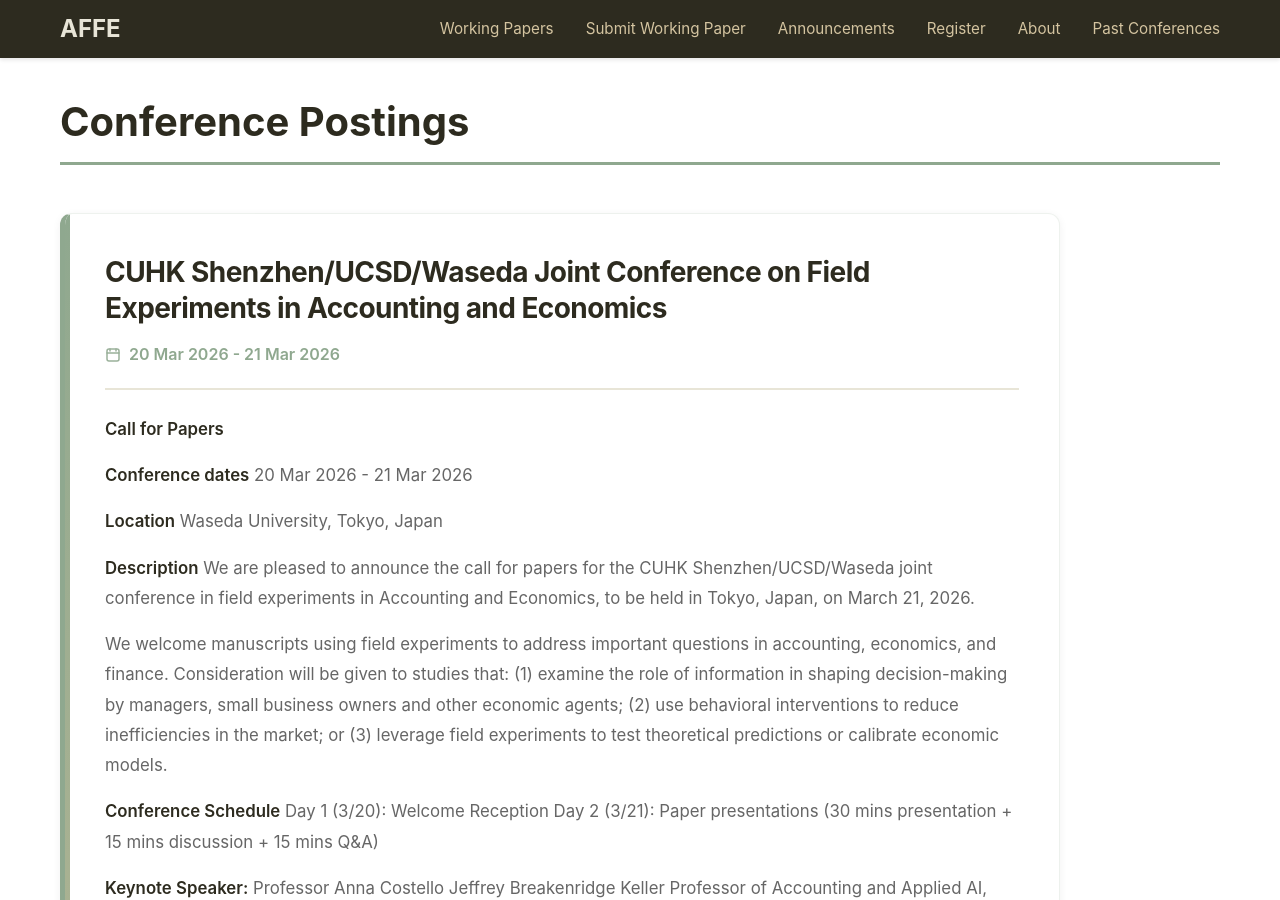
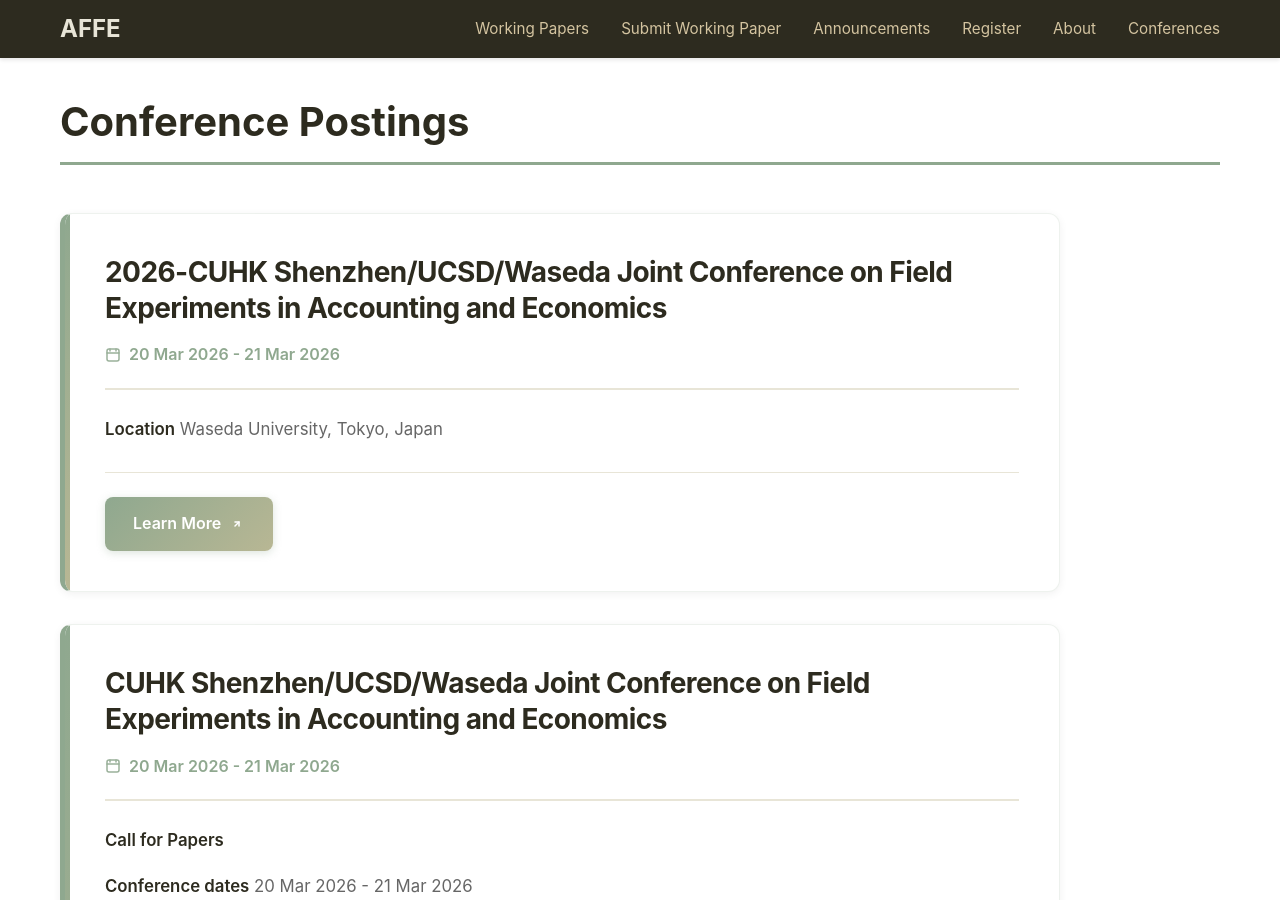
Before and after one commit to marceaguilar/affe-website, a Jekyll site: the page built from pages/conferences.md, in a window 1280 px wide and 900 px high. Built offline with Jekyll 4.4.1, drawn with Linux system fonts in a browser that asks for light colours.

Commit message:
Add 2026 conference to past conferences page

```diff
--- a/_config.yml
+++ b/_config.yml
@@ -34,7 +34,7 @@
     url: "/register"
   - title: "About"
     url: "/about"
-  - title: "Past Conferences"
+  - title: "Conferences"
     url: "/past-conferences"
 
 exclude:
--- a/pages/conferences.md
+++ b/pages/conferences.md
@@ -3,6 +3,12 @@
 title: Conference Postings
 permalink: /conferences
 conferences:
+  - title: "2026-CUHK Shenzhen/UCSD/Waseda Joint Conference on Field Experiments in Accounting and Economics"
+    date: "20 Mar 2026 - 21 Mar 2026"
+    description: |
+      **Location**
+      Waseda University, Tokyo, Japan
+    link: "https://www.ssrn.com/index.cfm/en/janda/announcement/?id=18206"
   - title: "CUHK Shenzhen/UCSD/Waseda Joint Conference on Field Experiments in Accounting and Economics"
     date: "20 Mar 2026 - 21 Mar 2026"
     description: |
```
Also changed, not shown: pages/past-conferences.md (+3 -0 lines).
